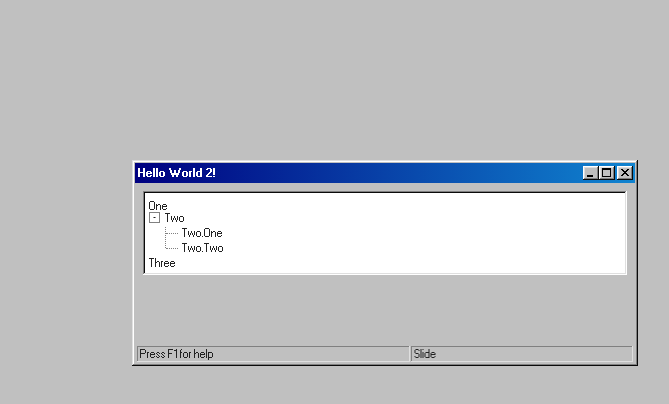
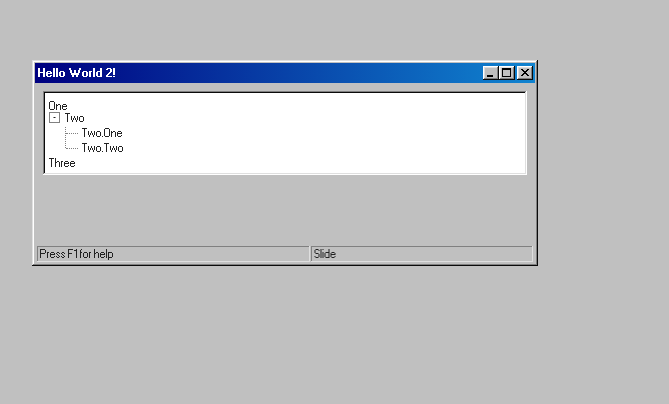
Before and after one commit to tomdionysus/cloud-98, a React (Create React App) app: page / in a window 1280 px wide. Shown: the part 140-544 px from the top of the page, without its empty margins (168-837 px from the left). Built offline with nearby package versions, Linux system fonts and the light colour scheme.

Commit message:
Allow Window resize

```diff
--- a/src/components/TitleBar.jsx
+++ b/src/components/TitleBar.jsx
@@ -1,13 +1,14 @@
 import { forwardRef } from 'react';
 
+const stopPropagation = e => e.stopPropagation()
 const TitleBar = forwardRef(function TitleBar({ title="Window Title", maximizeVisible=true, minimizeVisible=true, closeVisible=true, onMinimize, onMaximize, onClose, onMouseDown, onMouseUp }, ref) {
   return (
       <div ref={ref} className="title-bar" onMouseDown={onMouseDown} onMouseUp={onMouseUp}>
         <div className="title-bar-text">{title}</div>
         <div className="title-bar-controls">
-          {minimizeVisible ? <button aria-label="Minimize" onClick={onMinimize}></button>:null}
-          {maximizeVisible ? <button aria-label="Maximize" onClick={onMaximize}></button>:null}
-          {closeVisible ? <button aria-label="Close" onClick={onClose}></button>:null}
+          {minimizeVisible ? <button aria-label="Minimize" onMouseDown={stopPropagation} onClick={onMinimize}></button>:null}
+          {maximizeVisible ? <button aria-label="Maximize"onMouseDown={stopPropagation}  onClick={onMaximize}></button>:null}
+          {closeVisible ? <button aria-label="Close" onMouseDown={stopPropagation}  onClick={onClose}></button>:null}
         </div>
       </div>
   )
--- a/src/components/Window.jsx
+++ b/src/components/Window.jsx
@@ -4,48 +4,80 @@ import { TitleBar } from './'
 
 var currentDrag = null;
 
-function Window({ children, style={ }, title, titleBarVisible=true, maximizeVisible=true, minimizeVisible=true, closeVisible=true, onMinimize, onMaximize, onClose }) {
+function Window({ children, style={ }, title, titleBarVisible=true, maximizeVisible=true, minimizeVisible=true, closeVisible=true, onMinimize, onMaximize, onClose,
+width = 500, height=200, minWidth=200, minHeight=150, top=200, left=200, resizeEnabled = true }) {
 
   const [ state, setState ] = useComponentState({
-    position: {
-      width: 500,
-      height: 200,
-      top: 300,
-      left: 300,
-    },
+    position: { width, height, top, left }
   })
 
   const winStyle = {...style, position:'absolute', ...state.position}
 
-  function posDragChange(e) {
+  const posDragChange = (e) => {
     e = e || window.event;
     e.preventDefault();
     setState({position: {...state.position, top: state.position.top + (e.pageY - currentDrag.dragY), left: state.position.left + (e.pageX - currentDrag.dragX)}})
   }
 
-  function posDragEnd(e) {
+  const resizeDragChange = (e) => {
+    e = e || window.event;
+    e.preventDefault();
+    setState({position: {...state.position, width: Math.max(minWidth, state.position.width + (e.pageX - currentDrag.dragX)), height: Math.max(minHeight,state.position.height + (e.pageY - currentDrag.dragY))}})
+  }
+
+  const resizeWidthDragChange = (e) => {
+    e = e || window.event;
+    e.preventDefault();
+    setState({position: {...state.position, width: Math.max(minWidth, state.position.width + (e.pageX - currentDrag.dragX)) }})
+  }
+
+  const resizeWidthOffsetDragChange = (e) => {
+    e = e || window.event;
+    e.preventDefault();
+    var offset = e.pageX - currentDrag.dragX
+    if(state.position.width - offset < minWidth) return
+    setState({position: {...state.position, width: state.position.width - offset, left: state.position.left+offset }})
+  }
+
+  const resizeHeightDragChange = (e) => {
+    e = e || window.event;
+    e.preventDefault();
+    setState({position: {...state.position, height: Math.max(minHeight,state.position.height + (e.pageY - currentDrag.dragY)) }})
+  }
+
+  const posDragEnd = (e) => {
     e = e || window.event;
     e.preventDefault()
     currentDrag = null
     document.onmouseup = null;
     document.onmousemove = null;
-    console.log('end')
   }
 
-  const posDragStart = (e)=>{
+  const dragStart = (e, handler)=>{
+    if(currentDrag) return
     e = e || window.event;
     e.preventDefault()
     currentDrag = { dragX: e.pageX, dragY: e.pageY }
     document.onmouseup = posDragEnd;
-    document.onmousemove = posDragChange;
+    document.onmousemove = handler;
   }
 
   return (
     <div className="window" style={winStyle}>
       {titleBarVisible ? (
-        <TitleBar title={title} onMouseDown={posDragStart}/>
+        <TitleBar title={title} onMouseDown={e=>dragStart(e, posDragChange)}/>
       ):null}
       {children}
+      {resizeEnabled ? (
+        // Resize Handlers
+        <>
+          <div style={{ width:8, position: 'absolute', left:0, top:0, bottom:20, cursor: 'ew-resize' }} onMouseDown={e=>dragStart(e, resizeWidthOffsetDragChange)} />
+          <div style={{ width:8, position: 'absolute', right:0, top:0, bottom:20, cursor: 'ew-resize' }} onMouseDown={e=>dragStart(e, resizeWidthDragChange)} />
+          <div style={{ height:8, position: 'absolute', right:20, bottom:0, left:0, cursor: 'ns-resize' }} onMouseDown={e=>dragStart(e, resizeHeightDragChange)} />
+          <div style={{ width:8, height:20, position: 'absolute', right:0, bottom:0, cursor: 'nwse-resize' }} onMouseDown={e=>dragStart(e, resizeDragChange)} />
+          <div style={{ width:14, height:8, position: 'absolute', right:8, bottom:0, cursor: 'nwse-resize' }} onMouseDown={e=>dragStart(e, resizeDragChange)} />
+        </>
+      ):null}
     </div>
   )
 }
```
